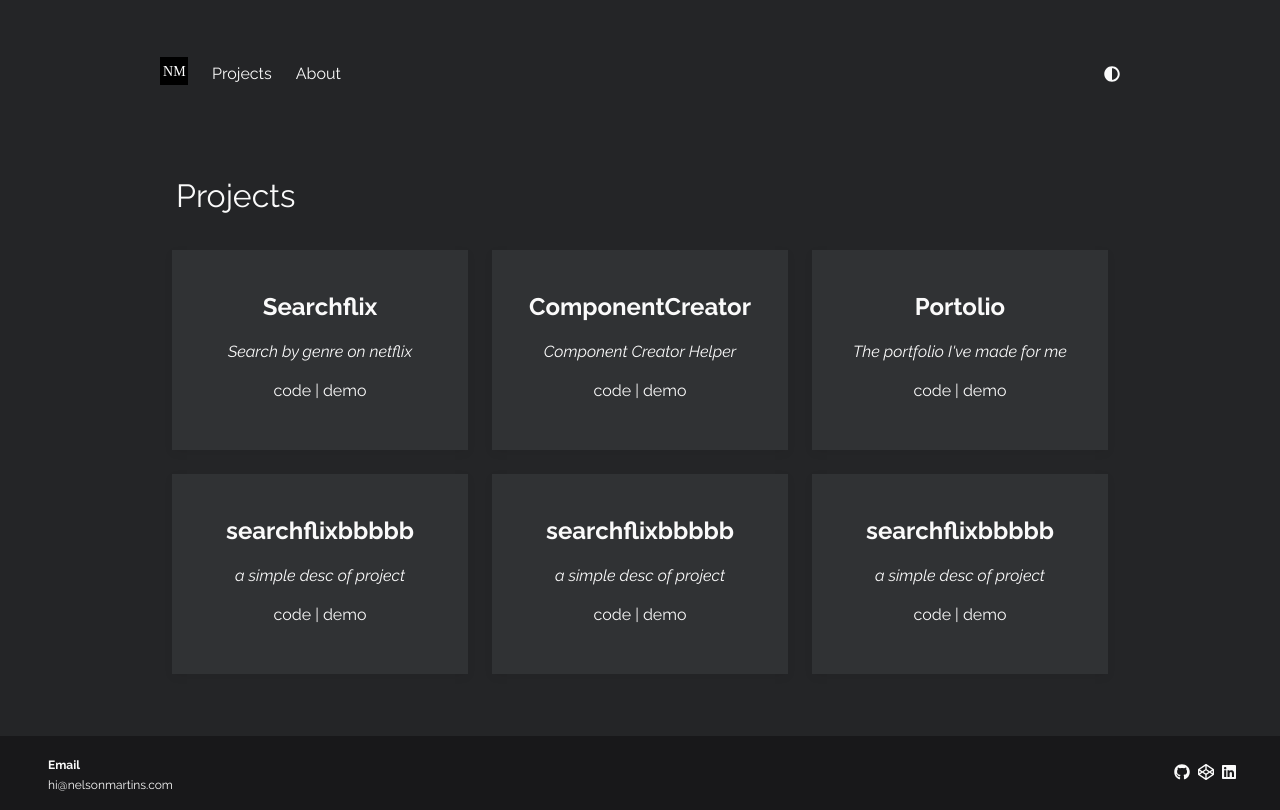
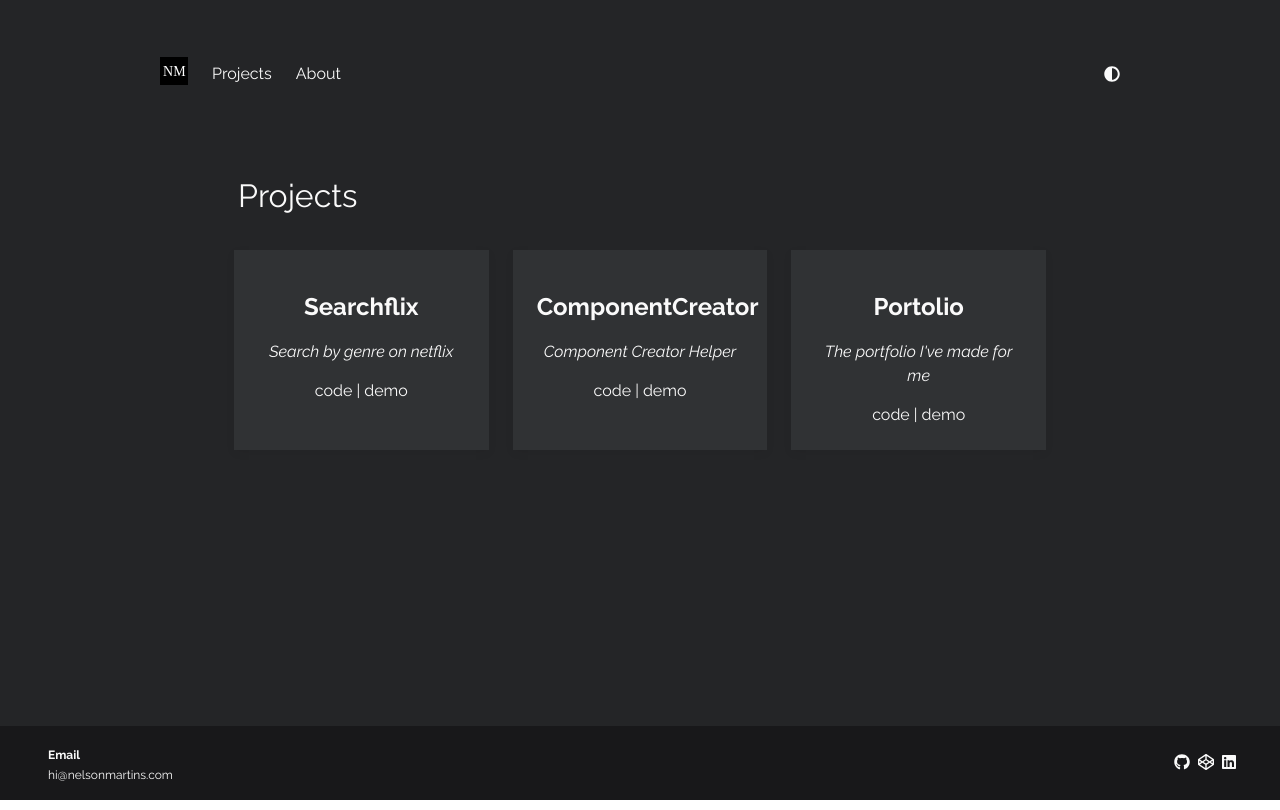
Before and after one commit to iamnelsonmartins/portfolio, a React (Create React App) app: page /projects in a window 1280 px wide. Built offline with nearby package versions, Linux system fonts and the light colour scheme.

Commit message:
quick fix

```diff
--- a/src/_base.scss
+++ b/src/_base.scss
@@ -15,16 +15,22 @@ $title-size:4rem;
 $title-weight: normal;
 
 :root {
+
     #root {
+        display: flex;
+        min-height: 100vh;
+        flex-direction: column;
         background-color: $darkColor;
     }
 
     #content{
-        min-height: 70vh;
+        min-height: 50vh;
+        flex: 1;
     }
 
     .container {
         margin-bottom: 30px;
+        flex: 1;
 
         .title {
             color:$lightColor;
@@ -206,15 +212,21 @@ $title-weight: normal;
 
 [data-theme="light"] {
     #root {
+        display: flex;
+        min-height: 100vh;
+        flex-direction: column;
         background-color: $lightColor;
     }
 
     #content{
-        min-height: 70vh;
+        min-height: 50vh;
+        flex: 1;
     }
 
     .container {
         margin-bottom: 30px;
+        flex: 1;
+
 
         .title {
             color:$darkColor;
--- a/src/assets/data.json
+++ b/src/assets/data.json
@@ -17,30 +17,9 @@
         {
             "id": 3,
             "name": "Portolio",
-            "url": "github.com",
-            "demo": "",
+            "url": "https://github.com/iamnelsonmartins/portfolio/",
+            "demo": "https://github.com/iamnelsonmartins/portfolio/",
             "desc": "The portfolio I've made for me"
-        },
-        {
-            "id": 4,
-            "name": "searchflixbbbbb",
-            "url": "github.com",
-            "demo": "",
-            "desc": "a simple desc of project"
-        },
-        {
-            "id": 5,
-            "name": "searchflixbbbbb",
-            "url": "github.com",
-            "demo": "",
-            "desc": "a simple desc of project"
-        },
-        {
-            "id": 5,
-            "name": "searchflixbbbbb",
-            "url": "github.com",
-            "demo": "",
-            "desc": "a simple desc of project"
         }
     ],
     "education": [
--- a/src/components/About/About.js
+++ b/src/components/About/About.js
@@ -37,9 +37,10 @@ class About extends Component {
             <div className='container'>
                 <span className='introduction'>
                     Hi my name is Nelson and I am a frontend developer. Since a young age <br />
-                    I wanted to know how to make things work. Today I know. < br />
+                    I wanted to know how to make things work. Now I know. < br />
                     From HTML and CSS to Javascript. Building webpages or developing apps.< br />
-                    Get in touch with me on <a href='https://www.linkedin.com/in/nelson-martins-9924aa5b' target='_blank' rel='noopener noreferrer'>linkendin</a> or see my <a href='/projects' rel='noopener noreferrer'>projects</a>
+                    Get in touch with me on <a href='https://www.linkedin.com/in/nelson-martins-9924aa5b' target='_blank' rel='noopener noreferrer'>linkendin</a> or see my <a href='/projects' rel='noopener noreferrer'>projects</a>< br />
+                    <button href='../../assets/cv.pdf'>Download my cv</button>
                 </span>
                 <h1 className='title is-3 intro'>Learning</h1>
                 <div className="columns is-multiline" id='aboutMeLearn'>
```
